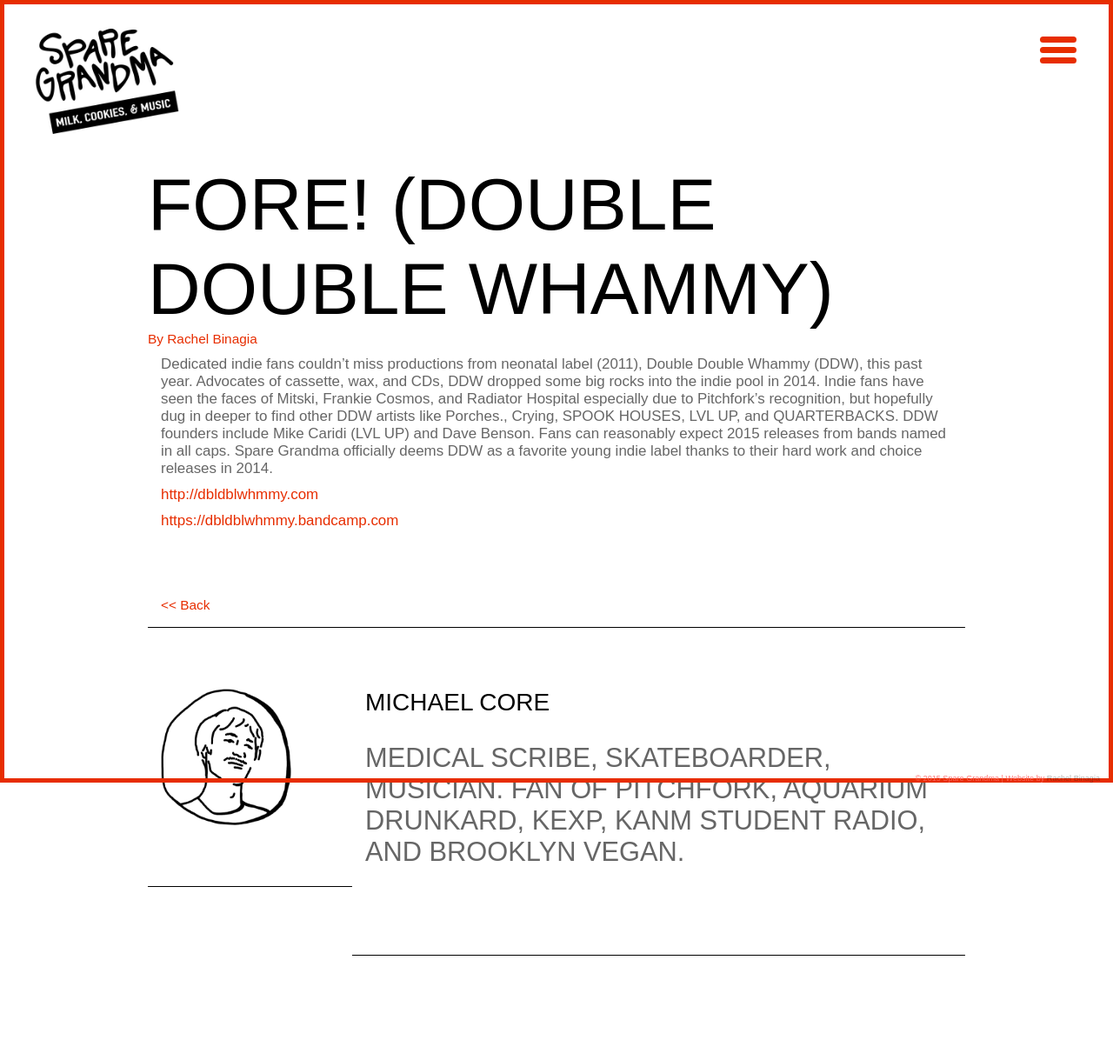
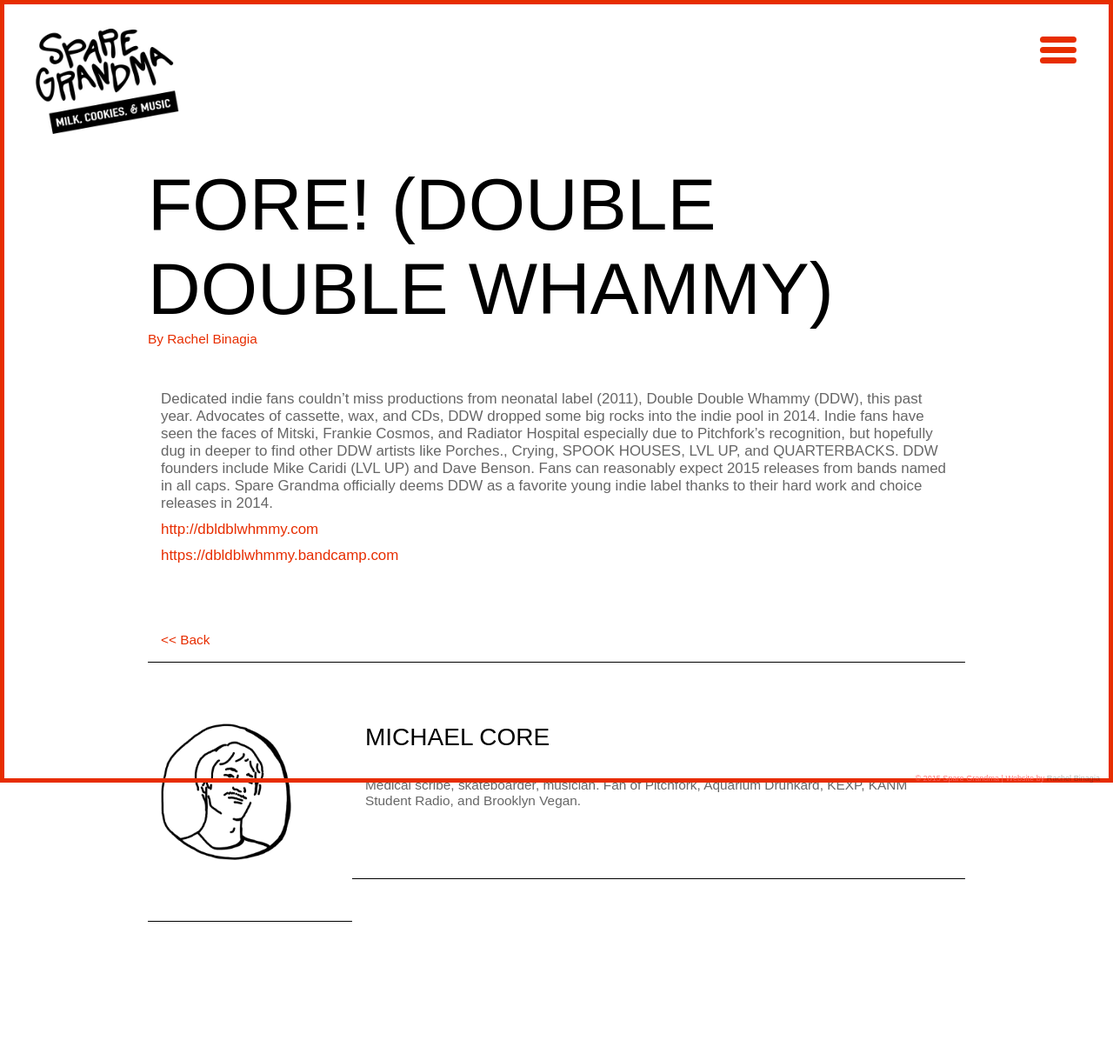
Before and after one commit to rachyrach/sparegrandma, a Jekyll site: the page built from _posts/2015-01-03-Fore!-(double-double-whammy).md, in a window 1280 px wide. Shown: the whole page at 87% size. Built offline with Jekyll 4.4.1, drawn with Linux system fonts in a browser that asks for light colours; Markdown is read by kramdown in place of the engine named in the settings; after the commit the page ends 1180 px from its top, so only the background shows below that.

Commit message:
updates
updates

```diff
--- a/_layouts/post.html
+++ b/_layouts/post.html
@@ -6,7 +6,7 @@
 {% assign author = site.authors[page.author] %}
     <div class="col-md-12"><h1>{{ page.title }}</h1>
         <p class="date">By Rachel Binagia</p>
-     <div class="col-md-12 list">
+     <div class="col-md-12 list margin-large">
     {{ content }}
 
 </br></br>
@@ -17,7 +17,7 @@
 <div class="authors col-sm-3">
     <img src="{{ author.image }}" width="150px" height="auto"/></div>
 <div class="authors col-sm-9">
-<h2>{{ author.display_name }}</p><p>{{ author.bio }}</p></div></br>
+<h2>{{ author.display_name }}</h2><p>{{ author.bio }}</p></div></br>
 </div>
         </div>
 
```
